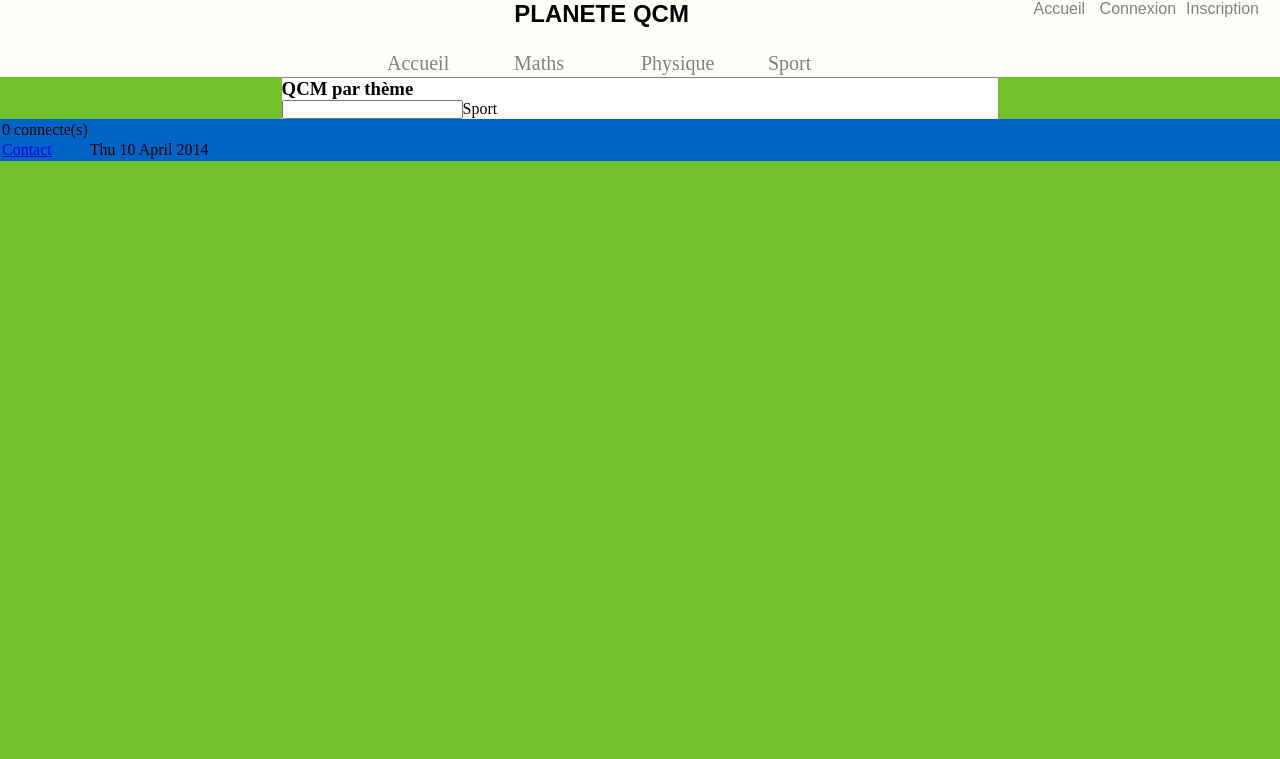
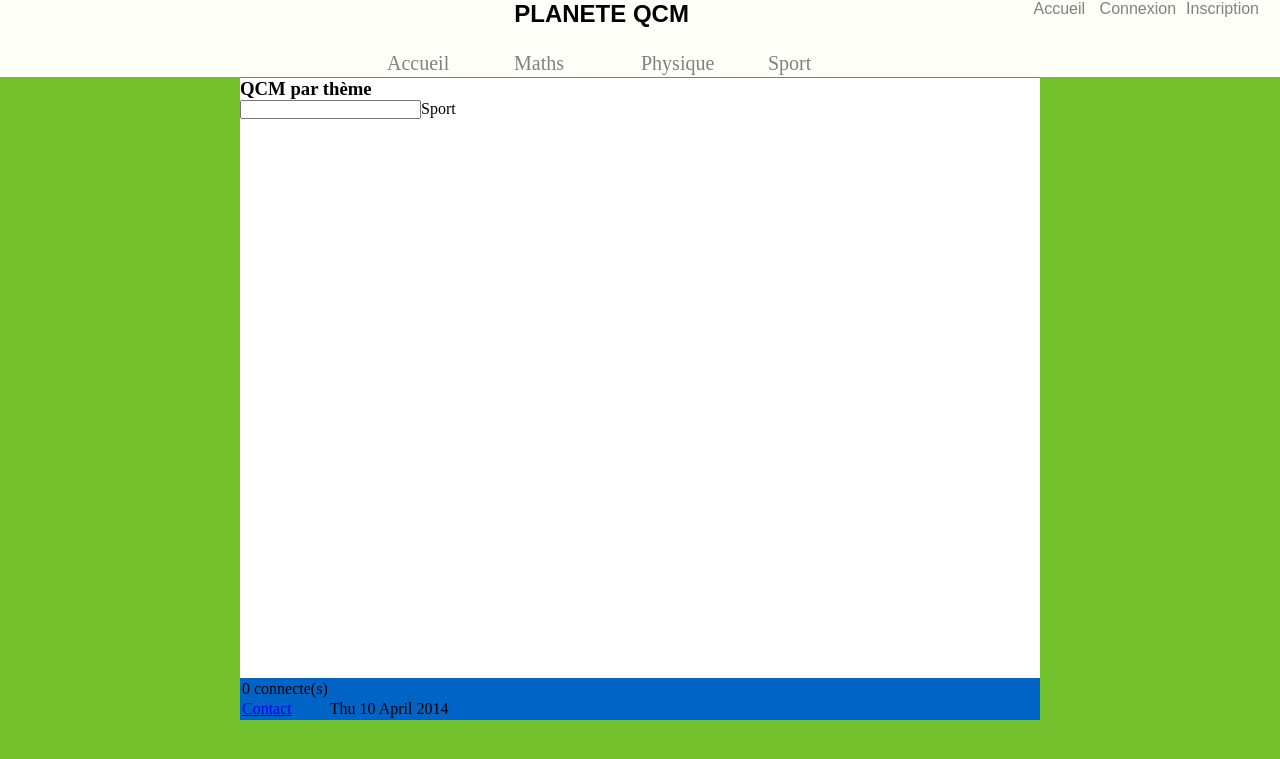
Before and after one commit to Lunamorg/PlaneteQCM, a PHP site: page /planete.php in a window 1280 px wide. Shown: the top 759 px of the page. Run offline with PHP 8.4, Linux system fonts and the light colour scheme; data that the repository does not hold is empty.

Commit message:
Update planete.css

```diff
--- a/planete.css
+++ b/planete.css
@@ -113,13 +113,12 @@ body
 
 #CORPS
 {
-    right : 22%;
-    width : 56%;
-    height : 80%;
+    width : 800px;
     margin-left: auto;
     margin-right: auto;
     background-color : RGB(255,255,255);
     border-top: solid grey 1px;
+    min-height: 600px;
 }
 
 #CORPS p
@@ -133,14 +132,12 @@ body
 #PIED_PAGE
 {
     position : relative;
-    bottom : 0px;
-    left : 0px;
     height : 5%;
-    width : 100%;
+    width : 800px;
+    margin-right : auto;
+    margin-left: auto;
     background-color : RGB(0, 100, 198);
 }
-
-
 
 .rep_bon
 {
```
